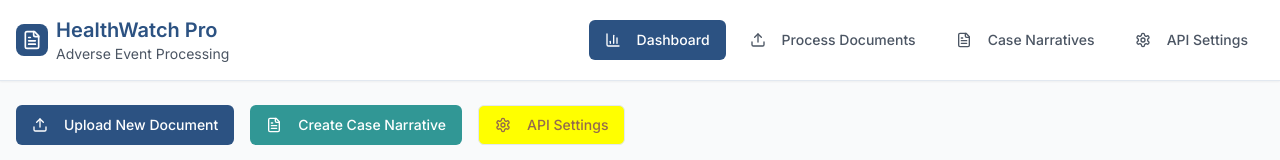
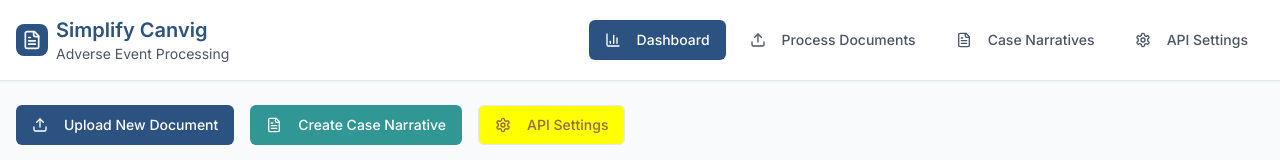
Before and after one commit to htdatsme/vigilant-narrative-craft, a React (Vite) app: page / in a window 1280 px wide. Shown: the top 160 px of the page. Built offline with nearby package versions, Linux system fonts and the light colour scheme.

Commit message:
Rename app to Simplify Canvig
Replaced all instances of "HealthWatch Pro" with "Simplify Canvig".

```diff
--- a/index.html
+++ b/index.html
@@ -4,22 +4,22 @@
   <head>
     <meta charset="UTF-8" />
     <meta name="viewport" content="width=device-width, initial-scale=1.0" />
-    <title>HealthWatch Pro - AI-Powered Healthcare Document Processing</title>
+    <title>Simplify Canvig - AI-Powered Healthcare Document Processing</title>
     <meta name="description" content="Advanced AI-powered application for processing Canada Vigilance adverse event reports with security scanning, data extraction, and narrative generation." />
-    <meta name="author" content="HealthWatch Pro" />
+    <meta name="author" content="Simplify Canvig" />
     <meta name="keywords" content="healthcare, document processing, AI, Canada Vigilance, adverse events, medical data, PHI security" />
 
     <!-- Open Graph / Facebook -->
     <meta property="og:type" content="website" />
     <meta property="og:url" content="https://healthwatch-pro.lovable.app/" />
-    <meta property="og:title" content="HealthWatch Pro - AI-Powered Healthcare Document Processing" />
+    <meta property="og:title" content="Simplify Canvig - AI-Powered Healthcare Document Processing" />
     <meta property="og:description" content="Advanced AI-powered application for processing Canada Vigilance adverse event reports with security scanning, data extraction, and narrative generation." />
     <meta property="og:image" content="https://lovable.dev/opengraph-image-p98pqg.png" />
 
     <!-- Twitter -->
     <meta property="twitter:card" content="summary_large_image" />
     <meta property="twitter:url" content="https://healthwatch-pro.lovable.app/" />
-    <meta property="twitter:title" content="HealthWatch Pro - AI-Powered Healthcare Document Processing" />
+    <meta property="twitter:title" content="Simplify Canvig - AI-Powered Healthcare Document Processing" />
     <meta property="twitter:description" content="Advanced AI-powered application for processing Canada Vigilance adverse event reports with security scanning, data extraction, and narrative generation." />
     <meta property="twitter:image" content="https://lovable.dev/opengraph-image-p98pqg.png" />
 
@@ -48,7 +48,7 @@
     {
       "@context": "https://schema.org",
       "@type": "SoftwareApplication",
-      "name": "HealthWatch Pro",
+      "name": "Simplify Canvig",
       "description": "AI-powered healthcare document processing application",
       "applicationCategory": "HealthcareApplication",
       "operatingSystem": "Web Browser",
--- a/src/components/Header.tsx
+++ b/src/components/Header.tsx
@@ -19,7 +19,7 @@ export const Header = ({ currentView, onNavigate }: HeaderProps) => {
                 <FileText className="w-5 h-5 text-white" />
               </div>
               <div>
-                <h1 className="text-xl font-semibold text-medical-blue">HealthWatch Pro</h1>
+                <h1 className="text-xl font-semibold text-medical-blue">Simplify Canvig</h1>
                 <p className="text-sm text-gray-600">Adverse Event Processing</p>
               </div>
             </div>
```
Also changed, not shown: 1 other file (tests, documents, lock files or other folders).
